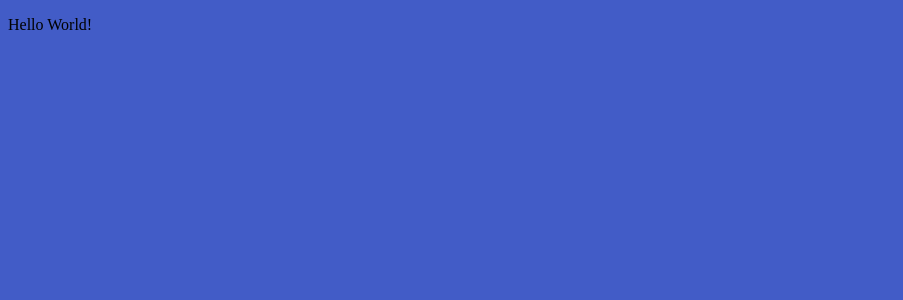
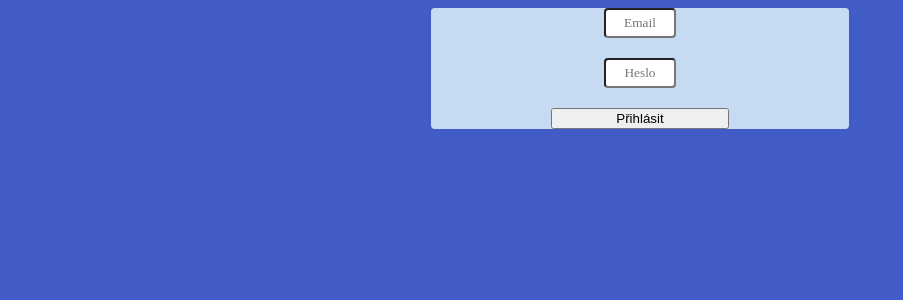
Before and after one commit to Yorrii/Rezervacni-system, a Flask app: page / in a window 1280 px wide. Before the commit the part shown is almost empty. Shown: the top 300 px of the page, without its empty margins (0-903 px from the left). Run offline with Flask 3, Linux system fonts and the light colour scheme.

Commit message:
Update home.html + css
úprava home.html a příslušných css

```diff
--- a/Code/static/styles.css
+++ b/Code/static/styles.css
@@ -1,3 +1,35 @@
 body {
     background-color: #425CC7;
+    font-family: 'Work Sans';
 }
+
+.log_div {
+    display: flex;
+    justify-content: center;
+    align-items: center;
+    margin: auto;
+    border-radius: 4px;
+    width: 33%;
+    height: 20%;
+    background-color: #C6DAF2;
+}
+
+.log_div form {
+    display: flex;  /* Flexbox for the form elements */
+    flex-direction: column;  /* Stack elements vertically */
+    gap: 20px; /* Space between each form element */
+}
+
+.input-box {
+    margin: auto;
+    border-radius: 4px;
+    width: 33%;
+    height: 20%;
+    background-color: #FFFFFF;
+    font-family: 'Work Sans';
+    font-size: 32;
+    display: flex;
+    padding: 5px;
+    align-items: center;
+    text-align: center;
+}
--- a/Code/templates/home.html
+++ b/Code/templates/home.html
@@ -1,5 +1,13 @@
 {% extends "template.html" %}
 {% block title %}Login{% endblock %}
 {% block main %}
-    <p> Hello World! </p>
+    <div class='log_div'>
+        <form action='post'>
+            <input class='input-box' id='login' type='text' placeholder='Email' name='login_email'>
+
+            <input class='input-box' id='login' type='text' placeholder='Heslo' name='login_heslo'>
+
+            <button type='submit' name='potvrdit'>Přihlásit</button>
+        </form>
+    </div>
 {% endblock %}
```
